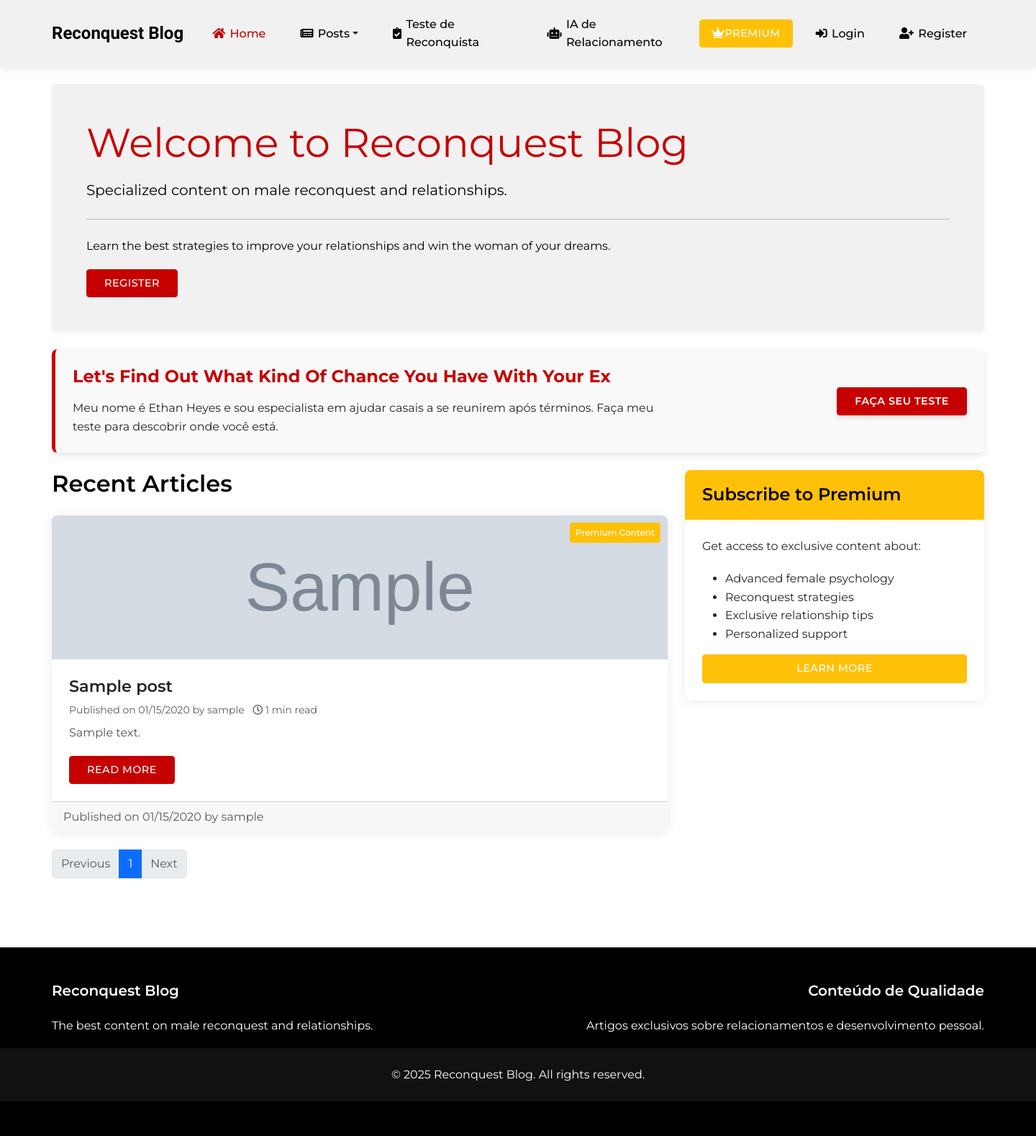
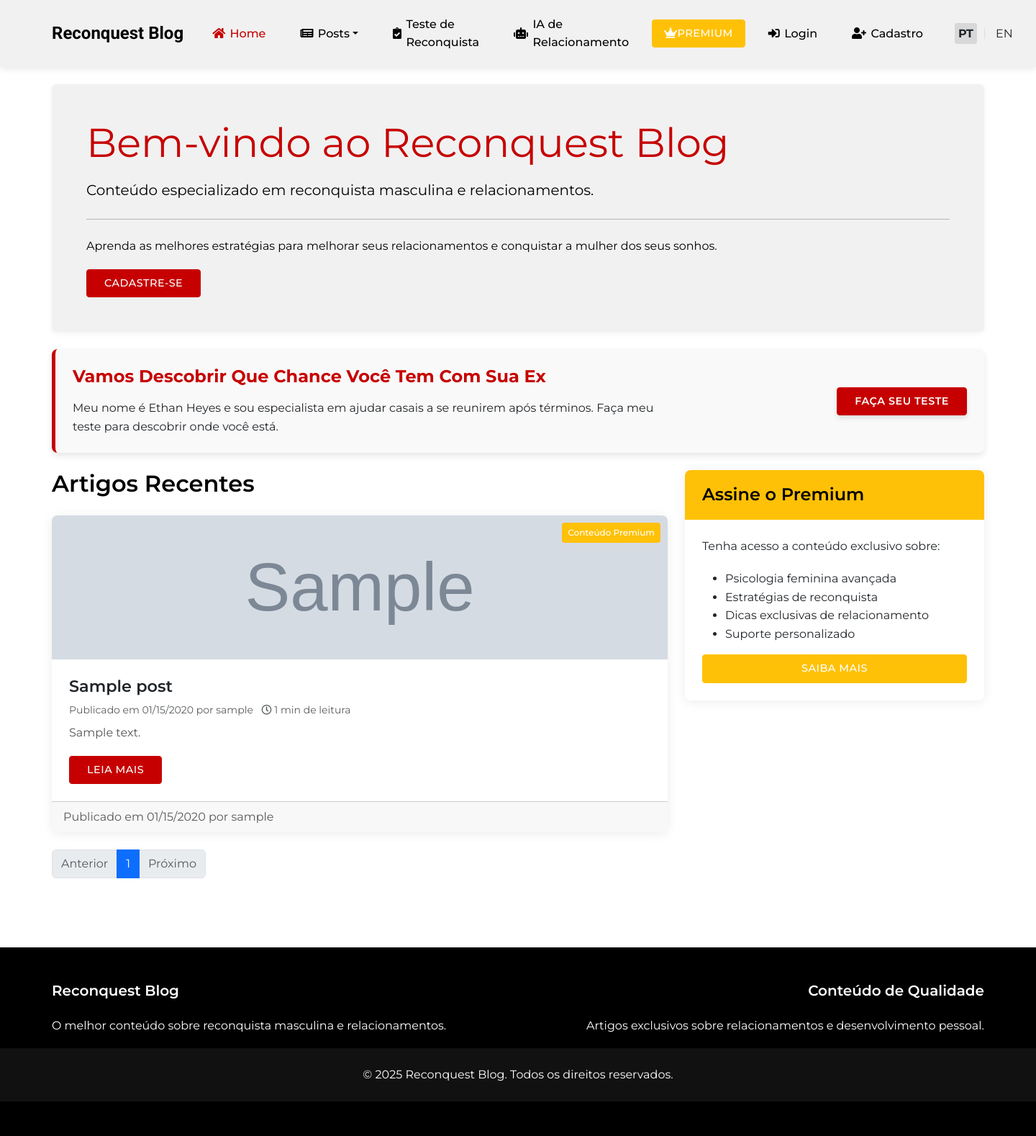
Before and after one commit to joaquimhuelsen1/blogreconquestmap, a Flask app: page / in a window 1440 px wide. Shown: the whole page at 72% size. Run offline with Flask 2, Linux system fonts and the light colour scheme; tables that the repository leaves empty hold one stand-in row (values such as "Sample post"); grey boxes marked "Sample" are stand-in pictures; parts of the project's set-up code (start-up, migrations or seed data) failed here and were passed over; some libraries are stand-ins or nearby versions.

Commit message:
Adiciona suporte para internacionalização com traduções em inglês e português

```diff
--- a/app/templates/base.html
+++ b/app/templates/base.html
@@ -1,5 +1,5 @@
 <!DOCTYPE html>
-<html lang="en">
+<html lang="{{ g.locale }}">
 <head>
     <meta charset="UTF-8">
     <meta name="viewport" content="width=device-width, initial-scale=1.0">
@@ -27,6 +27,35 @@
             opacity: 1 !important;
             display: block !important;
         }
+
+        /* Language selector styles */
+        .lang-selector {
+            margin-left: 15px;
+            display: flex;
+            align-items: center;
+        }
+
+        .lang-selector a {
+            display: inline-flex;
+            align-items: center;
+            margin: 0 5px;
+            padding: 2px 5px;
+            text-decoration: none;
+            color: #212529;
+            border-radius: 3px;
+        }
+
+        .lang-selector a.active {
+            font-weight: bold;
+            background-color: rgba(0,0,0,0.1);
+        }
+
+        .lang-selector .divider {
+            height: 15px;
+            width: 1px;
+            background-color: #ddd;
+            margin: 0 5px;
+        }
     </style>
     <!-- Custom style -->
     <link rel="stylesheet" href="/static/css/style.css">
@@ -45,28 +74,28 @@
                 <ul class="navbar-nav ms-auto">
                     <li class="nav-item">
                         <a class="nav-link {% if request.endpoint and request.endpoint == 'main.index' %}active{% endif %}" href="/">
-                            <i class="fas fa-home"></i> Home
+                            <i class="fas fa-home"></i> {{ translate('home') }}
                         </a>
                     </li>
 
                     <li class="nav-item dropdown">
                         <a class="nav-link dropdown-toggle {% if request.endpoint and request.endpoint == 'main.all_posts' %}active{% endif %}" href="#" id="postsDropdown" role="button" data-bs-toggle="dropdown" aria-expanded="false">
-                            <i class="fas fa-newspaper"></i> Posts
+                            <i class="fas fa-newspaper"></i> {{ translate('posts') }}
                         </a>
                         <ul class="dropdown-menu" aria-labelledby="postsDropdown">
                             <li>
                                 <a class="dropdown-item" href="/posts?type=all">
-                                    <i class="fas fa-list"></i> All Posts
+                                    <i class="fas fa-list"></i> {{ translate('all_posts') }}
                                 </a>
                             </li>
                             <li>
                                 <a class="dropdown-item" href="/posts?type=free">
-                                    <i class="fas fa-unlock"></i> Free Posts
+                                    <i class="fas fa-unlock"></i> {{ translate('free_posts') }}
                                 </a>
                             </li>
                             <li>
                                 <a class="dropdown-item" href="/posts?type=premium">
-                                    <i class="fas fa-crown"></i> Premium Posts
+                                    <i class="fas fa-crown"></i> {{ translate('premium_posts') }}
                                 </a>
                             </li>
                         </ul>
@@ -74,20 +103,20 @@
 
                     <li class="nav-item">
                         <a class="nav-link {% if request.endpoint and request.endpoint == 'main.teste_de_reconquista' %}active{% endif %}" href="/teste-de-reconquista">
-                            <i class="fas fa-clipboard-check"></i> Teste de Reconquista
+                            <i class="fas fa-clipboard-check"></i> {{ translate('test') }}
                         </a>
                     </li>
 
                     <li class="nav-item">
                         <a class="nav-link {% if request.endpoint and request.endpoint == 'ai_chat.ia_relacionamento' %}active{% endif %}" href="{{ url_for('ai_chat.ia_relacionamento') }}">
-                            <i class="fas fa-robot"></i> IA de Relacionamento
+                            <i class="fas fa-robot"></i> {{ translate('ai_chat') }}
                         </a>
                     </li>
 
                     {% if not current_user.is_authenticated or not current_user.is_premium %}
                     <li class="nav-item">
                         <a class="btn btn-premium px-3 mx-2" href="/premium">
-                            <i class="fas fa-crown"></i> Premium
+                            <i class="fas fa-crown"></i> {{ translate('premium') }}
                         </a>
                     </li>
                     {% endif %}
@@ -96,7 +125,7 @@
                         {% if current_user.is_admin %}
                         <li class="nav-item">
                             <a class="nav-link {% if request.endpoint and 'admin.' in request.endpoint %}active{% endif %}" href="{{ url_for('admin.dashboard') }}">
-                                <i class="fas fa-tachometer-alt"></i> Admin
+                                <i class="fas fa-tachometer-alt"></i> {{ translate('admin') }}
                             </a>
                         </li>
                         {% endif %}
@@ -111,12 +140,12 @@
                             <ul class="dropdown-menu dropdown-menu-end" aria-labelledby="userDropdown">
                                 <li>
                                     <a class="dropdown-item" href="/auth/profile">
-                                        <i class="fas fa-user-edit"></i> Edit Profile
+                                        <i class="fas fa-user-edit"></i> {{ translate('edit_profile') }}
                                     </a>
                                 </li>
                                 <li>
                                     <a class="dropdown-item" href="/auth/logout">
-                                        <i class="fas fa-sign-out-alt"></i> Logout
+                                        <i class="fas fa-sign-out-alt"></i> {{ translate('logout') }}
                                     </a>
                                 </li>
                             </ul>
@@ -124,15 +153,26 @@
                     {% else %}
                         <li class="nav-item">
                             <a class="nav-link {% if request.endpoint and request.endpoint == 'auth.login' %}active{% endif %}" href="/auth/login">
-                                <i class="fas fa-sign-in-alt"></i> Login
+                                <i class="fas fa-sign-in-alt"></i> {{ translate('login') }}
                             </a>
                         </li>
                         <li class="nav-item">
                             <a class="nav-link {% if request.endpoint and request.endpoint == 'auth.register' %}active{% endif %}" href="/auth/register">
-                                <i class="fas fa-user-plus"></i> Register
+                                <i class="fas fa-user-plus"></i> {{ translate('register') }}
                             </a>
                         </li>
                     {% endif %}
+
+                    <!-- Language Selector -->
+                    <li class="nav-item lang-selector">
+                        <a href="{{ url_for('set_language', lang='pt') }}" class="{% if g.locale == 'pt' %}active{% endif %}">
+                            PT
+                        </a>
+                        <div class="divider"></div>
+                        <a href="{{ url_for('set_language', lang='en') }}" class="{% if g.locale == 'en' %}active{% endif %}">
+                            EN
+                        </a>
+                    </li>
                 </ul>
             </div>
         </div>
@@ -155,11 +195,11 @@
             <div class="row">
                 <div class="col-md-6 text-center text-md-start">
                     <h5>Reconquest Blog</h5>
-                    <p>The best content on male reconquest and relationships.</p>
+                    <p>{{ translate('best_content') }}</p>
                 </div>
                 <div class="col-md-6 text-center text-md-end">
                     <h5>Conteúdo de Qualidade</h5>
-                    <p>Artigos exclusivos sobre relacionamentos e desenvolvimento pessoal.</p>
+                    <p>{{ translate('quality_content') }}</p>
                 </div>
             </div>
         </div>
@@ -167,7 +207,7 @@
             <div class="container">
                 <div class="row">
                     <div class="col-12 text-center">
-                        <p class="mb-0">&copy; {{ now.year }} Reconquest Blog. All rights reserved.</p>
+                        <p class="mb-0">&copy; {{ now.year }} Reconquest Blog. {{ translate('all_rights_reserved') }}</p>
                     </div>
                 </div>
             </div>
--- a/app/templates/public/index.html
+++ b/app/templates/public/index.html
@@ -4,15 +4,15 @@
 
 {% block content %}
 <div class="jumbotron bg-light p-5 rounded mb-4">
-    <h1 class="display-4">Welcome to Reconquest Blog</h1>
-    <p class="lead">Specialized content on male reconquest and relationships.</p>
+    <h1 class="display-4">{{ translate('welcome') }}</h1>
+    <p class="lead">{{ translate('specialized_content') }}</p>
     <hr class="my-4">
-    <p>Learn the best strategies to improve your relationships and win the woman of your dreams.</p>
+    <p>{{ translate('learn_strategies') }}</p>
     {% if not current_user.is_authenticated %}
-    <a class="btn btn-primary btn-lg" href="{{ url_for('auth.register') }}" role="button">Register</a>
+    <a class="btn btn-primary btn-lg" href="{{ url_for('auth.register') }}" role="button">{{ translate('register_button') }}</a>
     {% elif not current_user.is_premium %}
     <div class="alert alert-info">
-        <p>You are accessing our free version. To access exclusive content, become a premium user!</p>
+        <p>{{ translate('free_version_notice') }}</p>
     </div>
     {% endif %}
 </div>
@@ -22,11 +22,11 @@
     <div class="card-body p-4">
         <div class="row align-items-center">
             <div class="col-md-8">
-                <h3 class="mb-3">Let's Find Out What Kind Of Chance You Have With Your Ex</h3>
-                <p class="mb-md-0">Meu nome é Ethan Heyes e sou especialista em ajudar casais a se reunirem após términos. Faça meu teste para descobrir onde você está.</p>
+                <h3 class="mb-3">{{ translate('test_banner_title') }}</h3>
+                <p class="mb-md-0">{{ translate('test_banner_description') }}</p>
             </div>
             <div class="col-md-4 text-center text-md-end">
-                <a href="{{ url_for('main.teste_de_reconquista') }}" class="btn btn-lg btn-primary px-4 py-2">Faça seu teste</a>
+                <a href="{{ url_for('main.teste_de_reconquista') }}" class="btn btn-lg btn-primary px-4 py-2">{{ translate('take_test') }}</a>
             </div>
         </div>
     </div>
@@ -34,7 +34,7 @@
 
 <div class="row">
     <div class="col-md-8">
-        <h2 class="mb-4">Recent Articles</h2>
+        <h2 class="mb-4">{{ translate('recent_articles') }}</h2>
 
         {% if posts and posts.items %}
             {% for post in posts.items %}
@@ -42,25 +42,25 @@
                     <img src="{{ post.image_url }}" class="card-img-top" alt="{{ post.title }}" onerror="this.onerror=null;this.src='https://via.placeholder.com/1200x400?text=Image+Unavailable';">
                     {% if post.premium_only %}
                     <div class="position-absolute" style="top: 10px; right: 10px;">
-                        <span class="badge bg-warning text-dark p-2">Premium Content</span>
+                        <span class="badge bg-warning text-dark p-2">{{ translate('premium_content') }}</span>
                     </div>
                     {% endif %}
                     <div class="card-body">
                         <h3 class="card-title">{{ post.title }}</h3>
                         <div class="text-muted small mb-2">
-                            Published on {{ post.created_at.strftime('%m/%d/%Y') }} by {{ post.author.username }}
-                            <span class="ms-2"><i class="far fa-clock"></i> {{ post.get_reading_time() }} min read</span>
+                            {{ translate('published_on') }} {{ post.created_at.strftime('%m/%d/%Y') }} {{ translate('by') }} {{ post.author.username }}
+                            <span class="ms-2"><i class="far fa-clock"></i> {{ post.get_reading_time() }} {{ translate('min_read') }}</span>
                         </div>
                         <p class="card-text">{{ post.summary }}</p>
                         <div class="d-flex justify-content-between align-items-center">
-                            <a href="{{ url_for('main.post', post_id=post.id) }}" class="btn btn-primary">Read more</a>
+                            <a href="{{ url_for('main.post', post_id=post.id) }}" class="btn btn-primary">{{ translate('read_more') }}</a>
 
                             {% if post.premium_only %}
                             {% endif %}
                         </div>
                     </div>
                     <div class="card-footer text-muted">
-                        Published on {{ post.created_at.strftime('%m/%d/%Y') }} by {{ post.author.username }}
+                        {{ translate('published_on') }} {{ post.created_at.strftime('%m/%d/%Y') }} {{ translate('by') }} {{ post.author.username }}
                     </div>
                 </div>
             {% endfor %}
@@ -70,11 +70,11 @@
                 <ul class="pagination">
                     {% if posts and posts.has_prev %}
                         <li class="page-item">
-                            <a class="page-link" href="{{ url_for('main.index', page=posts.prev_num) }}">Previous</a>
+                            <a class="page-link" href="{{ url_for('main.index', page=posts.prev_num) }}">{{ translate('previous') }}</a>
                         </li>
                     {% else %}
                         <li class="page-item disabled">
-                            <span class="page-link">Previous</span>
+                            <span class="page-link">{{ translate('previous') }}</span>
                         </li>
                     {% endif %}
 
@@ -100,34 +100,34 @@
 
                     {% if posts and posts.has_next %}
                         <li class="page-item">
-                            <a class="page-link" href="{{ url_for('main.index', page=posts.next_num) }}">Next</a>
+                            <a class="page-link" href="{{ url_for('main.index', page=posts.next_num) }}">{{ translate('next') }}</a>
                         </li>
                     {% else %}
                         <li class="page-item disabled">
-                            <span class="page-link">Next</span>
+                            <span class="page-link">{{ translate('next') }}</span>
                         </li>
                     {% endif %}
                 </ul>
             </nav>
         {% else %}
-            <div class="alert alert-info">No articles published yet.</div>
+            <div class="alert alert-info">{{ translate('no_articles') }}</div>
         {% endif %}
     </div>
 
     <div class="col-md-4">
         <div class="card">
             <div class="card-header bg-warning text-white">
-                <h4 class="m-0">Subscribe to Premium</h4>
+                <h4 class="m-0">{{ translate('subscribe_premium') }}</h4>
             </div>
             <div class="card-body">
-                <p>Get access to exclusive content about:</p>
+                <p>{{ translate('get_access') }}</p>
                 <ul>
-                    <li>Advanced female psychology</li>
-                    <li>Reconquest strategies</li>
-                    <li>Exclusive relationship tips</li>
-                    <li>Personalized support</li>
+                    <li>{{ translate('advanced_psychology') }}</li>
+                    <li>{{ translate('reconquest_strategies') }}</li>
+                    <li>{{ translate('exclusive_tips') }}</li>
+                    <li>{{ translate('personalized_support') }}</li>
                 </ul>
-                <a href="{{ url_for('main.premium_subscription') }}" class="btn btn-warning w-100 text-white">Learn more</a>
+                <a href="{{ url_for('main.premium_subscription') }}" class="btn btn-warning w-100 text-white">{{ translate('learn_more') }}</a>
             </div>
         </div>
     </div>
```
Also changed, not shown: app/__init__.py (+179 -1 lines).
